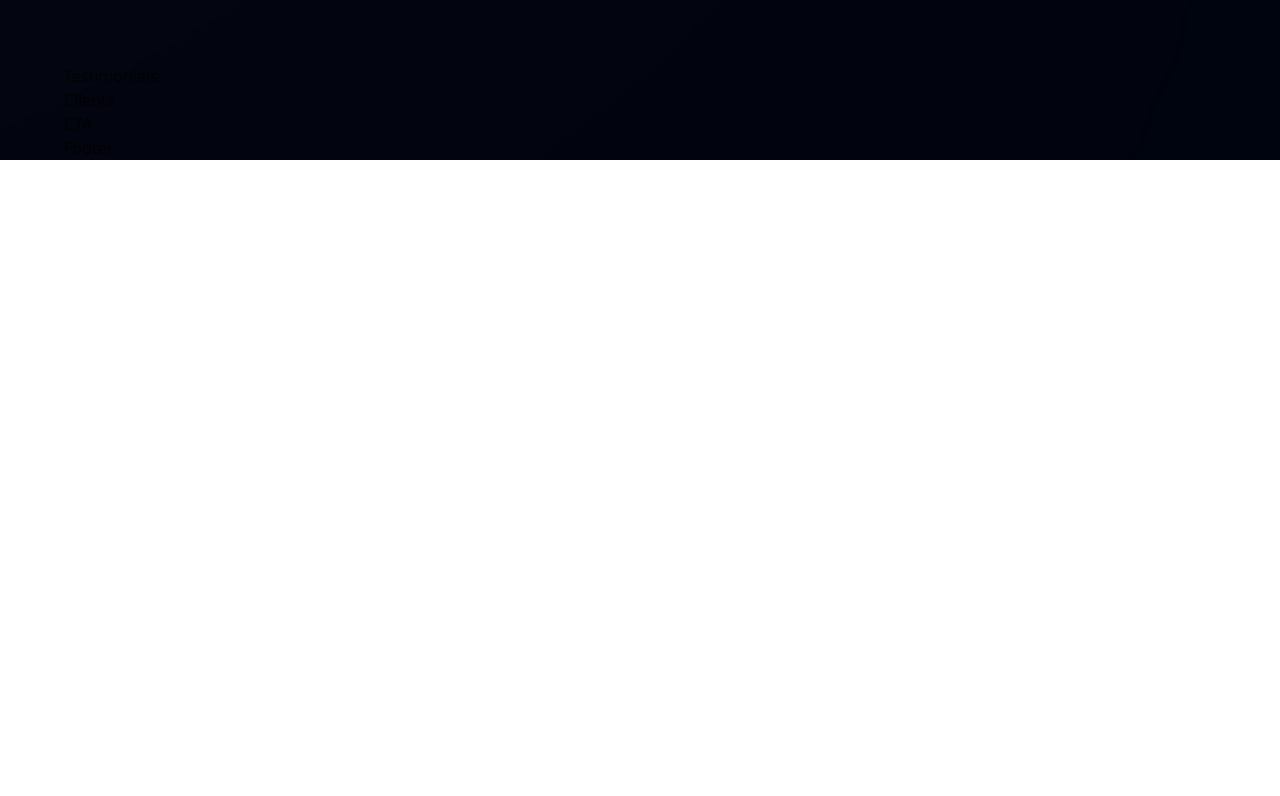
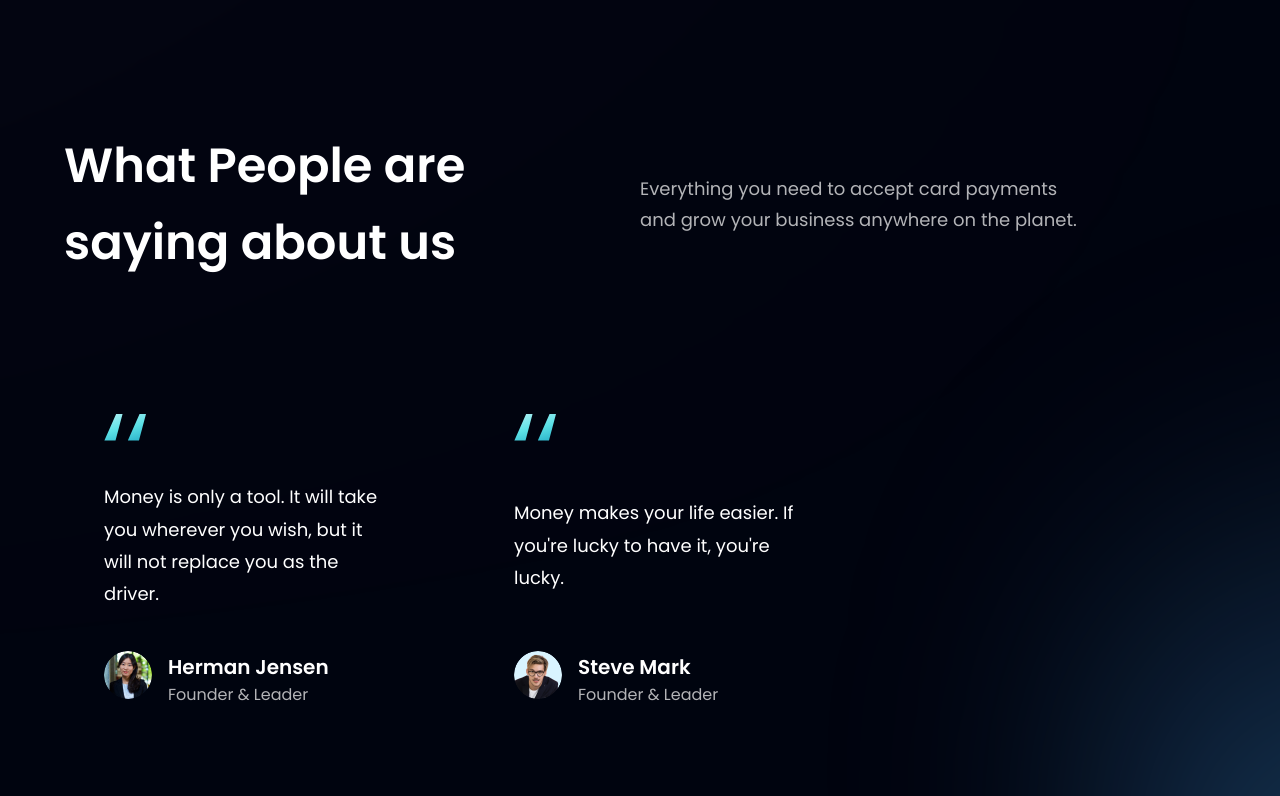
Before and after one commit to Zeviks/BankUI, a React (Vite) app: page / in a window 1280 px wide. Shown: the part 2824-3620 px from the top of the page. Before the commit the page ends 2984 px from the top, so only its background shows below. Built offline with nearby package versions, Linux system fonts and the light colour scheme.

Commit message:
Testimonials component completed.

```diff
--- a/src/components/FeedBackCard.jsx
+++ b/src/components/FeedBackCard.jsx
@@ -1,9 +1,25 @@
-import React from 'react'
+import { quotes } from "../assets";
 
-const FeedBackCard = () => {
-  return (
-    <div>FeedBackCard</div>
-  )
-}
+const FeedbackCard = ({ content, name, title, img }) => (
+  <div className="flex justify-between flex-col px-10 py-12 rounded-[20px]  max-w-[370px] md:mr-10 sm:mr-5 mr-0 my-5 feedback-card">
+    <img src={quotes} alt="double_quotes" className="w-[42.6px] h-[27.6px] object-contain" />
+    <p className="font-poppins font-normal text-[18px] leading-[32.4px] text-white my-10">
+      {content}
+    </p>
 
-export default FeedBackCard
+    <div className="flex flex-row">
+      <img src={img} alt={name} className="w-[48px] h-[48px] rounded-full" />
+      <div className="flex flex-col ml-4">
+        <h4 className="font-poppins font-semibold text-[20px] leading-[32px] text-white">
+          {name}
+        </h4>
+        <p className="font-poppins font-normal text-[16px] leading-[24px] text-dimWhite">
+          {title}
+        </p>
+      </div>
+    </div>
+  </div>
+);
+
+
+export default FeedbackCard;
--- a/src/components/Testimonials.jsx
+++ b/src/components/Testimonials.jsx
@@ -1,9 +1,27 @@
-import React from 'react'
+import { feedback } from "../constants";
+import styles from "../style";
+import FeedbackCard from "./FeedbackCard";
 
-const Testimonials = () => {
-  return (
-    <div>Testimonials</div>
-  )
-}
+const Testimonials = () => (
+  <section id="clients" className={`${styles.paddingY} ${styles.flexCenter} flex-col relative `}>
+    <div className="absolute z-[0] w-[60%] h-[60%] -right-[50%] rounded-full blue__gradient bottom-40" />
 
-export default Testimonials
+    <div className="w-full flex justify-between items-center md:flex-row flex-col sm:mb-16 mb-6 relative z-[1]">
+      <h2 className={styles.heading2}>
+        What People are <br className="sm:block hidden" /> saying about us
+      </h2>
+      <div className="w-full md:mt-0 mt-6">
+        <p className={`${styles.paragraph} text-left max-w-[450px]`}>
+          Everything you need to accept card payments and grow your business
+          anywhere on the planet.
+        </p>
+      </div>
+    </div>
+
+    <div className="flex flex-wrap sm:justify-start justify-center w-full feedback-container relative z-[1]">
+      {feedback.map((card) => <FeedbackCard key={card.id} {...card} />)}
+    </div>
+  </section>
+);
+
+export default Testimonials;
```
